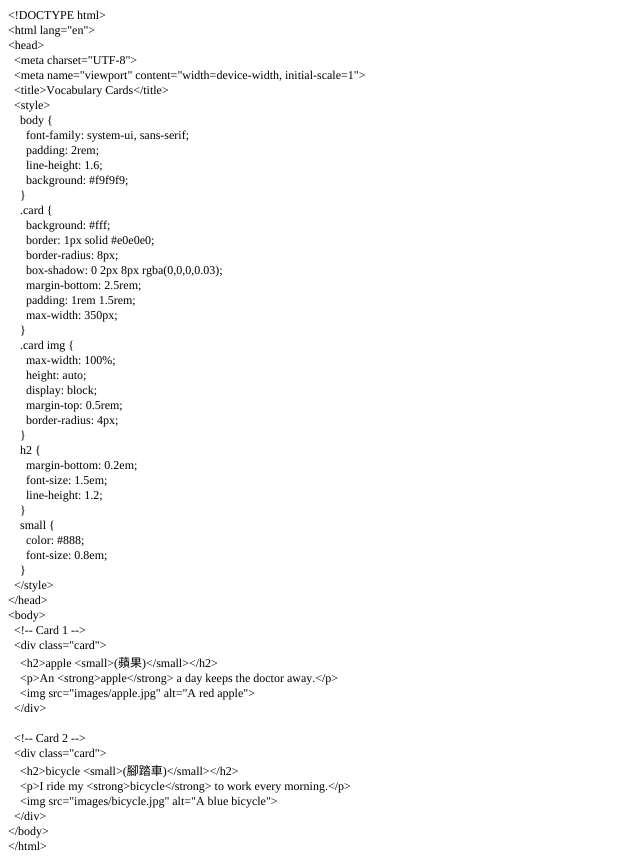
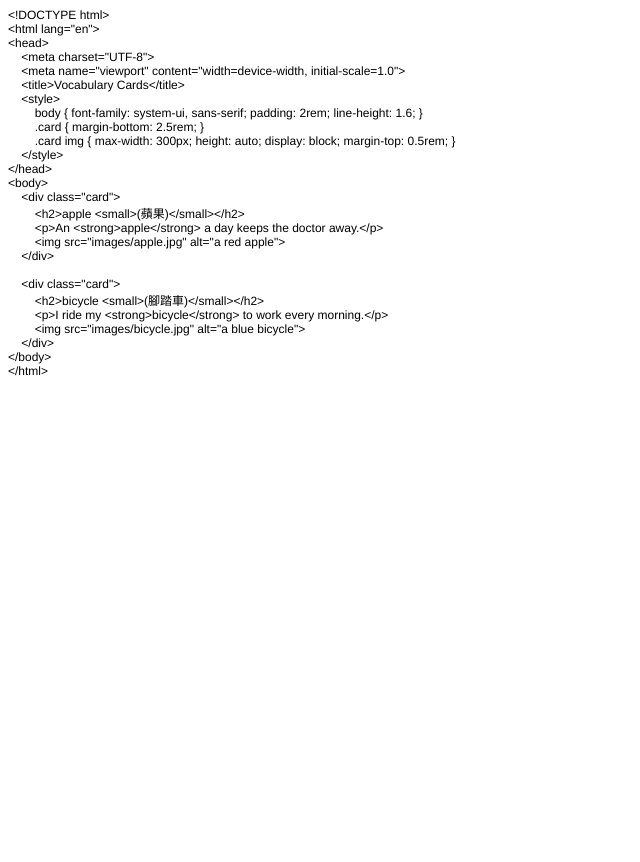
Before and after one commit to kojentseng/vocab_card, a plain HTML site: page index.html in a window 1280 px wide. Shown: the whole page, without its empty margins (0-640 px from the left). After the commit the page ends 800 px from the top, so only its background shows below. Drawn offline with Linux system fonts and the light colour scheme.

Commit message:
Add files via upload

```diff
--- a/index.html
+++ b/index.html
@@ -7,67 +7,36 @@
   <meta name="Generator" content="Cocoa HTML Writer">
   <meta name="CocoaVersion" content="2575.6">
   <style type="text/css">
-    p.p1 {margin: 0.0px 0.0px 0.0px 0.0px; font: 12.0px Times; -webkit-text-stroke: #000000}
-    p.p2 {margin: 0.0px 0.0px 0.0px 0.0px; font: 12.0px Times; -webkit-text-stroke: #000000; min-height: 14.0px}
-    span.s1 {font-kerning: none}
+    p.p1 {margin: 0.0px 0.0px 0.0px 0.0px; font: 12.0px Helvetica}
+    p.p2 {margin: 0.0px 0.0px 0.0px 0.0px; font: 12.0px Helvetica; min-height: 14.0px}
   </style>
 </head>
 <body>
-<p class="p1"><span class="s1">&lt;!DOCTYPE html&gt;</span></p>
-<p class="p1"><span class="s1">&lt;html lang="en"&gt;</span></p>
-<p class="p1"><span class="s1">&lt;head&gt;</span></p>
-<p class="p1"><span class="s1"><span class="Apple-converted-space">  </span>&lt;meta charset="UTF-8"&gt;</span></p>
-<p class="p1"><span class="s1"><span class="Apple-converted-space">  </span>&lt;meta name="viewport" content="width=device-width, initial-scale=1"&gt;</span></p>
-<p class="p1"><span class="s1"><span class="Apple-converted-space">  </span>&lt;title&gt;Vocabulary Cards&lt;/title&gt;</span></p>
-<p class="p1"><span class="s1"><span class="Apple-converted-space">  </span>&lt;style&gt;</span></p>
-<p class="p1"><span class="s1"><span class="Apple-converted-space">    </span>body {</span></p>
-<p class="p1"><span class="s1"><span class="Apple-converted-space">      </span>font-family: system-ui, sans-serif;</span></p>
-<p class="p1"><span class="s1"><span class="Apple-converted-space">      </span>padding: 2rem;</span></p>
-<p class="p1"><span class="s1"><span class="Apple-converted-space">      </span>line-height: 1.6;</span></p>
-<p class="p1"><span class="s1"><span class="Apple-converted-space">      </span>background: #f9f9f9;</span></p>
-<p class="p1"><span class="s1"><span class="Apple-converted-space">    </span>}</span></p>
-<p class="p1"><span class="s1"><span class="Apple-converted-space">    </span>.card {</span></p>
-<p class="p1"><span class="s1"><span class="Apple-converted-space">      </span>background: #fff;</span></p>
-<p class="p1"><span class="s1"><span class="Apple-converted-space">      </span>border: 1px solid #e0e0e0;</span></p>
-<p class="p1"><span class="s1"><span class="Apple-converted-space">      </span>border-radius: 8px;</span></p>
-<p class="p1"><span class="s1"><span class="Apple-converted-space">      </span>box-shadow: 0 2px 8px rgba(0,0,0,0.03);</span></p>
-<p class="p1"><span class="s1"><span class="Apple-converted-space">      </span>margin-bottom: 2.5rem;</span></p>
-<p class="p1"><span class="s1"><span class="Apple-converted-space">      </span>padding: 1rem 1.5rem;</span></p>
-<p class="p1"><span class="s1"><span class="Apple-converted-space">      </span>max-width: 350px;</span></p>
-<p class="p1"><span class="s1"><span class="Apple-converted-space">    </span>}</span></p>
-<p class="p1"><span class="s1"><span class="Apple-converted-space">    </span>.card img {</span></p>
-<p class="p1"><span class="s1"><span class="Apple-converted-space">      </span>max-width: 100%;</span></p>
-<p class="p1"><span class="s1"><span class="Apple-converted-space">      </span>height: auto;</span></p>
-<p class="p1"><span class="s1"><span class="Apple-converted-space">      </span>display: block;</span></p>
-<p class="p1"><span class="s1"><span class="Apple-converted-space">      </span>margin-top: 0.5rem;</span></p>
-<p class="p1"><span class="s1"><span class="Apple-converted-space">      </span>border-radius: 4px;</span></p>
-<p class="p1"><span class="s1"><span class="Apple-converted-space">    </span>}</span></p>
-<p class="p1"><span class="s1"><span class="Apple-converted-space">    </span>h2 {</span></p>
-<p class="p1"><span class="s1"><span class="Apple-converted-space">      </span>margin-bottom: 0.2em;</span></p>
-<p class="p1"><span class="s1"><span class="Apple-converted-space">      </span>font-size: 1.5em;</span></p>
-<p class="p1"><span class="s1"><span class="Apple-converted-space">      </span>line-height: 1.2;</span></p>
-<p class="p1"><span class="s1"><span class="Apple-converted-space">    </span>}</span></p>
-<p class="p1"><span class="s1"><span class="Apple-converted-space">    </span>small {</span></p>
-<p class="p1"><span class="s1"><span class="Apple-converted-space">      </span>color: #888;</span></p>
-<p class="p1"><span class="s1"><span class="Apple-converted-space">      </span>font-size: 0.8em;</span></p>
-<p class="p1"><span class="s1"><span class="Apple-converted-space">    </span>}</span></p>
-<p class="p1"><span class="s1"><span class="Apple-converted-space">  </span>&lt;/style&gt;</span></p>
-<p class="p1"><span class="s1">&lt;/head&gt;</span></p>
-<p class="p1"><span class="s1">&lt;body&gt;</span></p>
-<p class="p1"><span class="s1"><span class="Apple-converted-space">  </span>&lt;!-- Card 1 --&gt;</span></p>
-<p class="p1"><span class="s1"><span class="Apple-converted-space">  </span>&lt;div class="card"&gt;</span></p>
-<p class="p1"><span class="s1"><span class="Apple-converted-space">    </span>&lt;h2&gt;apple &lt;small&gt;(蘋果)&lt;/small&gt;&lt;/h2&gt;</span></p>
-<p class="p1"><span class="s1"><span class="Apple-converted-space">    </span>&lt;p&gt;An &lt;strong&gt;apple&lt;/strong&gt; a day keeps the doctor away.&lt;/p&gt;</span></p>
-<p class="p1"><span class="s1"><span class="Apple-converted-space">    </span>&lt;img src="images/apple.jpg" alt="A red apple"&gt;</span></p>
-<p class="p1"><span class="s1"><span class="Apple-converted-space">  </span>&lt;/div&gt;</span></p>
-<p class="p2"><span class="s1"></span><br></p>
-<p class="p1"><span class="s1"><span class="Apple-converted-space">  </span>&lt;!-- Card 2 --&gt;</span></p>
-<p class="p1"><span class="s1"><span class="Apple-converted-space">  </span>&lt;div class="card"&gt;</span></p>
-<p class="p1"><span class="s1"><span class="Apple-converted-space">    </span>&lt;h2&gt;bicycle &lt;small&gt;(腳踏車)&lt;/small&gt;&lt;/h2&gt;</span></p>
-<p class="p1"><span class="s1"><span class="Apple-converted-space">    </span>&lt;p&gt;I ride my &lt;strong&gt;bicycle&lt;/strong&gt; to work every morning.&lt;/p&gt;</span></p>
-<p class="p1"><span class="s1"><span class="Apple-converted-space">    </span>&lt;img src="images/bicycle.jpg" alt="A blue bicycle"&gt;</span></p>
-<p class="p1"><span class="s1"><span class="Apple-converted-space">  </span>&lt;/div&gt;</span></p>
-<p class="p1"><span class="s1">&lt;/body&gt;</span></p>
-<p class="p1"><span class="s1">&lt;/html&gt;</span></p>
+<p class="p1">&lt;!DOCTYPE html&gt;</p>
+<p class="p1">&lt;html lang="en"&gt;</p>
+<p class="p1">&lt;head&gt;</p>
+<p class="p1"><span class="Apple-converted-space">    </span>&lt;meta charset="UTF-8"&gt;</p>
+<p class="p1"><span class="Apple-converted-space">    </span>&lt;meta name="viewport" content="width=device-width, initial-scale=1.0"&gt;</p>
+<p class="p1"><span class="Apple-converted-space">    </span>&lt;title&gt;Vocabulary Cards&lt;/title&gt;</p>
+<p class="p1"><span class="Apple-converted-space">    </span>&lt;style&gt;</p>
+<p class="p1"><span class="Apple-converted-space">        </span>body { font-family: system-ui, sans-serif; padding: 2rem; line-height: 1.6; }</p>
+<p class="p1"><span class="Apple-converted-space">        </span>.card { margin-bottom: 2.5rem; }</p>
+<p class="p1"><span class="Apple-converted-space">        </span>.card img { max-width: 300px; height: auto; display: block; margin-top: 0.5rem; }</p>
+<p class="p1"><span class="Apple-converted-space">    </span>&lt;/style&gt;</p>
+<p class="p1">&lt;/head&gt;</p>
+<p class="p1">&lt;body&gt;</p>
+<p class="p1"><span class="Apple-converted-space">    </span>&lt;div class="card"&gt;</p>
+<p class="p1"><span class="Apple-converted-space">        </span>&lt;h2&gt;apple &lt;small&gt;(蘋果)&lt;/small&gt;&lt;/h2&gt;</p>
+<p class="p1"><span class="Apple-converted-space">        </span>&lt;p&gt;An &lt;strong&gt;apple&lt;/strong&gt; a day keeps the doctor away.&lt;/p&gt;</p>
+<p class="p1"><span class="Apple-converted-space">        </span>&lt;img src="images/apple.jpg" alt="a red apple"&gt;</p>
+<p class="p1"><span class="Apple-converted-space">    </span>&lt;/div&gt;</p>
+<p class="p2"><br></p>
+<p class="p1"><span class="Apple-converted-space">    </span>&lt;div class="card"&gt;</p>
+<p class="p1"><span class="Apple-converted-space">        </span>&lt;h2&gt;bicycle &lt;small&gt;(腳踏車)&lt;/small&gt;&lt;/h2&gt;</p>
+<p class="p1"><span class="Apple-converted-space">        </span>&lt;p&gt;I ride my &lt;strong&gt;bicycle&lt;/strong&gt; to work every morning.&lt;/p&gt;</p>
+<p class="p1"><span class="Apple-converted-space">        </span>&lt;img src="images/bicycle.jpg" alt="a blue bicycle"&gt;</p>
+<p class="p1"><span class="Apple-converted-space">    </span>&lt;/div&gt;</p>
+<p class="p1">&lt;/body&gt;</p>
+<p class="p1">&lt;/html&gt;</p>
 </body>
 </html>
```
